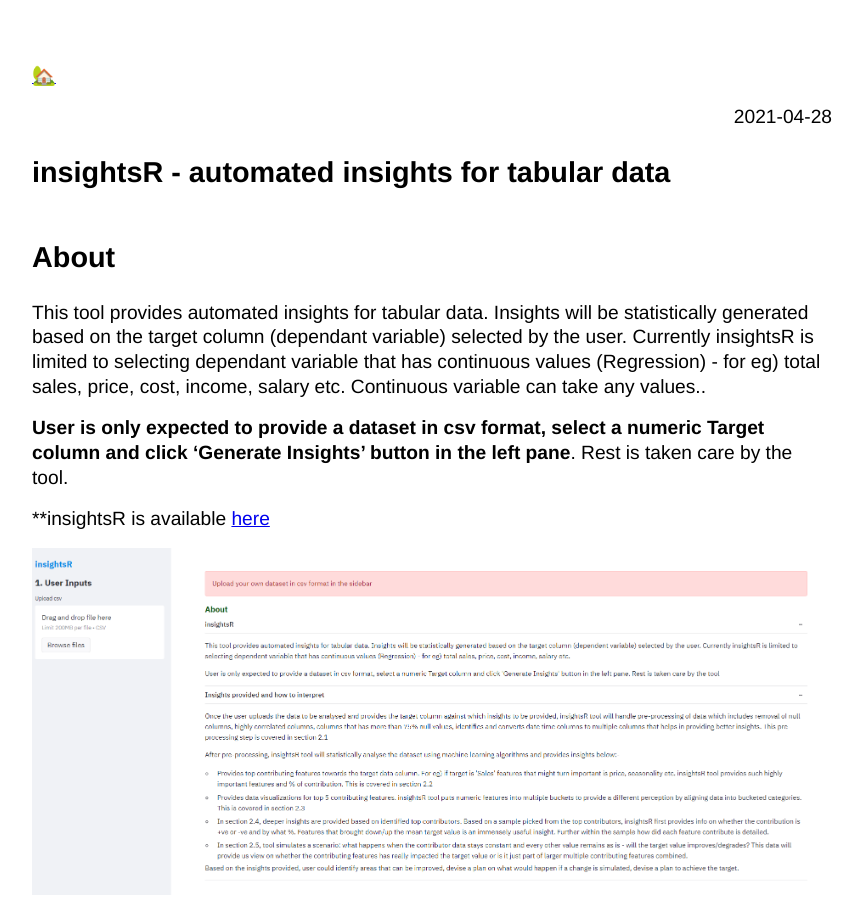
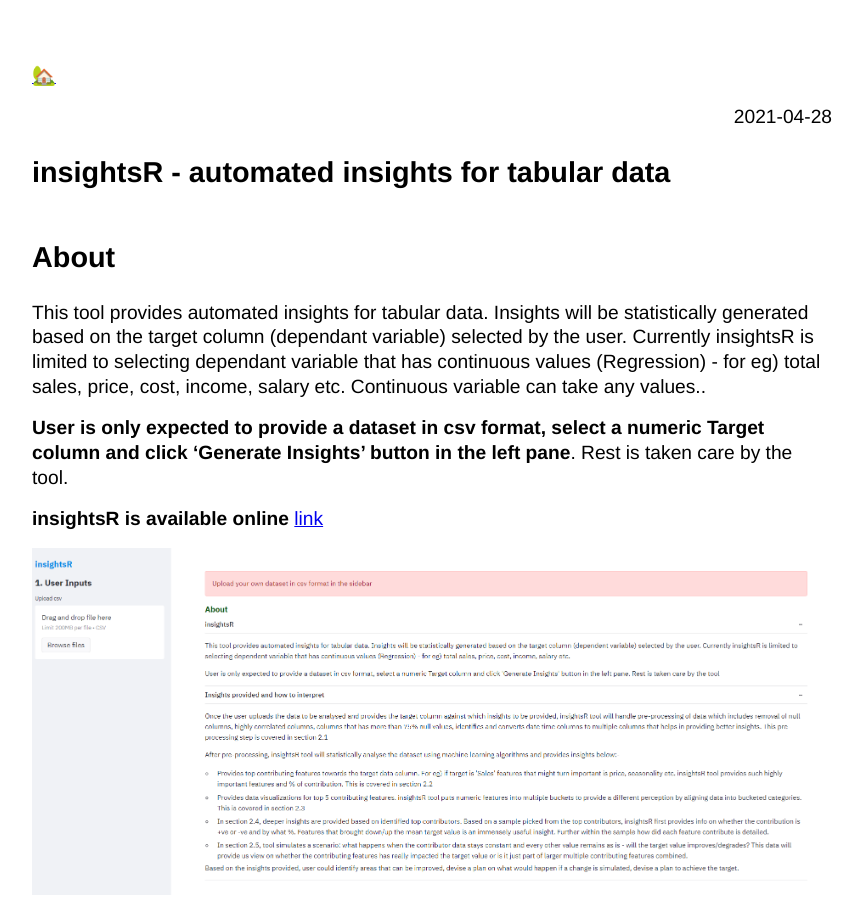
Before and after one commit to Vinothsuku/vinothsuku.github.io, a Jekyll site: the page built from _posts/2021-04-28-insightsr-automated-insights.md, in a window 1280 px wide and 900 px high. Shown: the whole window, without its empty margins (208-1070 px from the left). Built offline with Jekyll 4.4.1, drawn with Linux system fonts in a browser that asks for light colours.

Commit message:
Update 2021-04-28-insightsr-automated-insights.md

```diff
--- a/_posts/2021-04-28-insightsr-automated-insights.md
+++ b/_posts/2021-04-28-insightsr-automated-insights.md
@@ -8,7 +8,7 @@ This tool provides automated insights for tabular data. Insights will be statist
 
 **User is only expected to provide a dataset in csv format, select a numeric Target column and click 'Generate Insights' button in the left pane**. Rest is taken care by the tool.
 
-**insightsR is available [here](https://insightsr.herokuapp.com)
+**insightsR is available online** [link](https://insightsr.herokuapp.com)
 
 <img alt="Homepage" src="../assets/img/insightsr/Home.png">
 
```
